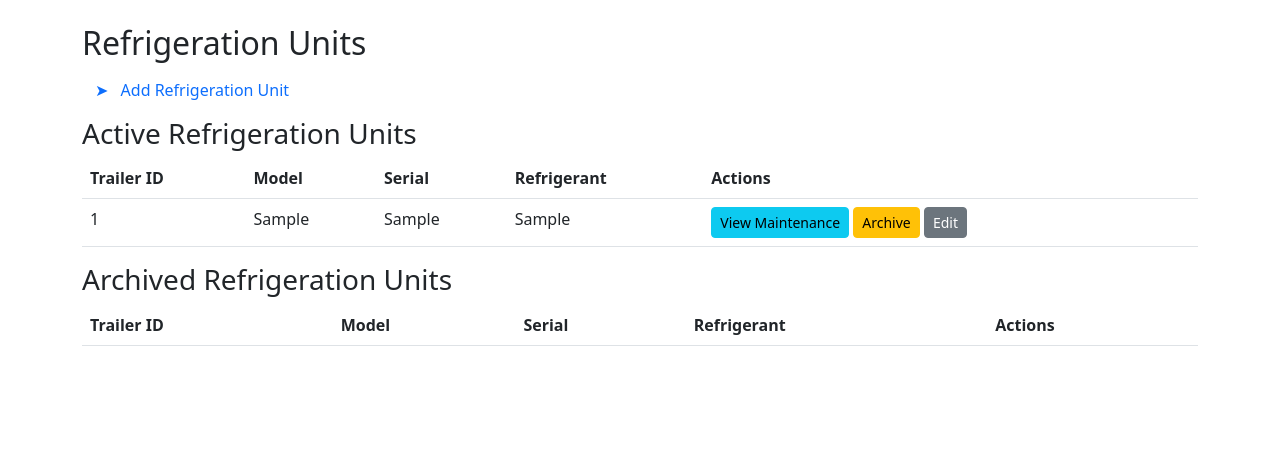
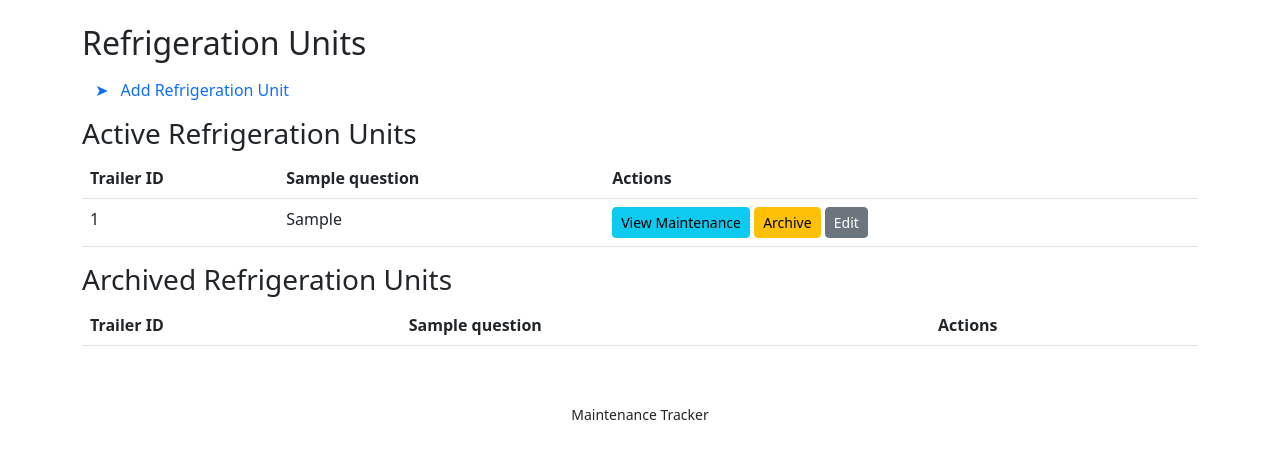
Before and after one commit to flintman/maintenance_tracker, a PHP site: page /refrigeration.php in a window 1280 px wide. Shown: the part 56-515 px from the top of the page. Run offline with PHP 8.4, Linux system fonts and the light colour scheme; a user stored in the database is signed in; tables that the repository leaves empty hold one stand-in row (values such as "Sample post"); lists and menus that the app fills with data are empty.

Commit message:
manager_refrigeration  setup and allow to by dynamic

```diff
--- a/src/maintenance/admin/index.php
+++ b/src/maintenance/admin/index.php
@@ -36,7 +36,7 @@ $stmt = $pdo->query('SELECT COUNT(*) FROM refrigeration');
 $unit_count = $stmt->fetchColumn();
 $stmt = $pdo->query('SELECT COUNT(*) FROM users');
 $user_count = $stmt->fetchColumn();
-$stmt = $pdo->query('SELECT m.*, COALESCE(r.model, t.trl_id) AS equipment FROM maintenance m LEFT JOIN refrigeration r ON m.refrigeration_id = r.id LEFT JOIN trailers t ON m.trl_id = t.id ORDER BY m.performed_at DESC LIMIT 5');
+$stmt = $pdo->query('SELECT m.*, COALESCE(t.trl_id) AS equipment FROM maintenance m LEFT JOIN refrigeration r ON m.refrigeration_id = r.id LEFT JOIN trailers t ON m.trl_id = t.id ORDER BY m.performed_at DESC LIMIT 5');
 $latest_maintenance = $stmt->fetchAll();
 ?>
 <div class="container mt-5">
--- a/src/maintenance/admin/templates/nav.php
+++ b/src/maintenance/admin/templates/nav.php
@@ -7,7 +7,7 @@
                     <a class="nav-link" href="manage_users.php">Manage Users</a>
                 </li>
                 <li class="nav-item">
-                    <a class="nav-link" href="">Manage Refrigeration</a>
+                    <a class="nav-link" href="manage_refrigeration.php">Manage Refrigeration</a>
                 </li>
                 <li class="nav-item">
                     <a class="nav-link" href="">Manage Trailers</a>
--- a/src/maintenance/index.php
+++ b/src/maintenance/index.php
@@ -9,7 +9,7 @@ if (isset($_SESSION['user_id'])) {
     $stmt = $pdo->query('SELECT COUNT(*) FROM refrigeration');
     $unit_count = $stmt->fetchColumn();
     // Latest maintenance tickets
-    $stmt = $pdo->query('SELECT m.*, COALESCE(r.model, t.trl_id) AS equipment FROM maintenance m LEFT JOIN refrigeration r ON m.refrigeration_id = r.id LEFT JOIN trailers t ON m.trl_id = t.id ORDER BY m.performed_at DESC LIMIT 5');
+    $stmt = $pdo->query('SELECT m.*, COALESCE(t.trl_id) AS equipment FROM maintenance m LEFT JOIN refrigeration r ON m.refrigeration_id = r.id LEFT JOIN trailers t ON m.trl_id = t.id ORDER BY m.performed_at DESC LIMIT 5');
     $latest_maintenance = $stmt->fetchAll();
     include 'templates/header.php';
 ?>
--- a/src/maintenance/refrigeration.php
+++ b/src/maintenance/refrigeration.php
@@ -1,108 +1,153 @@
 <?php
 require_once 'common.php';
-
-// Check if user is logged in
 if (!isset($_SESSION['user_id'])) {
     echo 'Access denied';
     exit;
 }
+include_once 'templates/header.php';
 
-if (($_SESSION['privilege'] ?? '') === 'admin') {
-    // Handle add/edit/archive
-    if ($_SERVER['REQUEST_METHOD'] === 'POST') {
-        if (isset($_POST['add'])) {
-            $trl_id = cleanInput($_POST['trl_id'], 'int');
-            $model = cleanInput($_POST['model']);
-            $serial = cleanInput($_POST['serial']);
-            $refrigerant = cleanInput($_POST['refrigerant']);
+// Fetch questions for dynamic fields
+$questions = $pdo->query('SELECT * FROM refrigeration_questions ORDER BY position ASC')->fetchAll();
 
-            $stmt = $pdo->prepare('INSERT INTO refrigeration (trl_id, model, serial, refrigerant) VALUES (?, ?, ?, ?)');
-            $stmt->execute([$trl_id, $model, $serial, $refrigerant]);
+// Handle add/edit refrigeration unit
+if ($_SERVER['REQUEST_METHOD'] === 'POST' && isset($_POST['mode'])) {
+    if ($_POST['mode'] === 'add') {
+        $stmt = $pdo->prepare('INSERT INTO refrigeration (trl_id, archived) VALUES (?, 0)');
+        $stmt->execute([cleanInput($_POST['trl_id'], 'int')]);
+        $refrigeration_id = $pdo->lastInsertId();
+        foreach ($questions as $q) {
+            if ($q['type'] === 'multi_choice') {
+                $value = isset($_POST['question_' . $q['id']]) ? implode(',', $_POST['question_' . $q['id']]) : '';
+            } else {
+                $value = $_POST['question_' . $q['id']] ?? '';
             }
-        if (isset($_POST['edit'])) {
+            $stmt = $pdo->prepare('INSERT INTO refrigeration_answers (refrigeration_id, question_id, value) VALUES (?, ?, ?)');
+            $stmt->execute([$refrigeration_id, $q['id'], $value]);
+        }
+    } elseif ($_POST['mode'] === 'edit') {
         $id = cleanInput($_POST['id'], 'int');
-            $trl_id = cleanInput($_POST['trl_id'], 'int');
-            $model = cleanInput($_POST['model']);
-            $serial = cleanInput($_POST['serial']);
-            $refrigerant = cleanInput($_POST['refrigerant']);
+        $stmt = $pdo->prepare('UPDATE refrigeration SET trl_id=? WHERE id=?');
+        $stmt->execute([cleanInput($_POST['trl_id'], 'int'), $id]);
+        foreach ($questions as $q) {
+            if ($q['type'] === 'multi_choice') {
+                $value = isset($_POST['question_' . $q['id']]) ? implode(',', $_POST['question_' . $q['id']]) : '';
+            } else {
+                $value = $_POST['question_' . $q['id']] ?? '';
+            }
+            $stmtCheck = $pdo->prepare('SELECT COUNT(*) FROM refrigeration_answers WHERE refrigeration_id=? AND question_id=?');
+            $stmtCheck->execute([$id, $q['id']]);
+            $exists = $stmtCheck->fetchColumn();
+            if ($exists) {
+                $stmt = $pdo->prepare('UPDATE refrigeration_answers SET value=? WHERE refrigeration_id=? AND question_id=?');
+                $stmt->execute([$value, $id, $q['id']]);
+            } else {
+                $stmt = $pdo->prepare('INSERT INTO refrigeration_answers (refrigeration_id, question_id, value) VALUES (?, ?, ?)');
+                $stmt->execute([$id, $q['id'], $value]);
+            }
+            $stmt = $pdo->prepare('UPDATE refrigeration_answers SET value=? WHERE refrigeration_id=? AND question_id=?');
+            $stmt->execute([$value, $id, $q['id']]);
+        }
+    }
+}
 
-            $stmt = $pdo->prepare('UPDATE refrigeration SET trl_id=?, model=?, serial=?, refrigerant=? WHERE id=?');
-            $stmt->execute([$trl_id, $model, $serial, $refrigerant, $id]);
-        }
-        if (isset($_POST['archive'])) {
+// Handle archive/unarchive
+if ($_SERVER['REQUEST_METHOD'] === 'POST' && isset($_POST['archive'])) {
     $id = cleanInput($_POST['id'], 'int');
     $stmt = $pdo->prepare('UPDATE refrigeration SET archived=1 WHERE id=?');
     $stmt->execute([$id]);
 }
-        if (isset($_POST['unarchive'])) {
+if ($_SERVER['REQUEST_METHOD'] === 'POST' && isset($_POST['unarchive'])) {
     $id = cleanInput($_POST['id'], 'int');
     $stmt = $pdo->prepare('UPDATE refrigeration SET archived=0 WHERE id=?');
     $stmt->execute([$id]);
 }
-    }
-}
-include_once 'templates/header.php';
-// Fetch refrigeration units
+
+// Fetch units and their answers
 $units = $pdo->query('SELECT * FROM refrigeration WHERE archived = 0')->fetchAll();
 $archived = $pdo->query('SELECT * FROM refrigeration WHERE archived = 1')->fetchAll();
+
+function getAnswers($pdo, $refrigeration_id) {
+    $stmt = $pdo->prepare('SELECT q.label, q.type, q.options, a.value FROM refrigeration_answers a JOIN refrigeration_questions q ON a.question_id = q.id WHERE a.refrigeration_id = ? ORDER BY q.position ASC');
+    $stmt->execute([$refrigeration_id]);
+    return $stmt->fetchAll();
+}
+
 // Fetch trailers for dropdown
-$trailers = $pdo->query('SELECT trl_id FROM trailers WHERE trl_id NOT IN (SELECT trl_id FROM refrigeration WHERE archived = 0)')->fetchAll();
+$trailers = $pdo->query('SELECT trl_id FROM trailers')->fetchAll();
 ?>
 
 <h2>Refrigeration Units</h2>
-<?php if (($_SESSION['privilege'] ?? '') === 'admin'): ?>
 <h3>
-    <button class="btn btn-link collapsed text-decoration-none" type="button" data-bs-toggle="collapse" data-bs-target="#addRefrigerationForm" aria-expanded="false" aria-controls="addRefrigerationForm" onclick="toggleArrow(this)">
-        <span class="me-2 arrow">➤</span> <span class="toggle-text">Add Refrigeration Unit</span>
+    <button class="btn btn-link text-decoration-none" type="button" id="toggleAddEditBtn">
+        <span class="me-2 arrow" id="addEditArrow">➤</span> <span class="toggle-text" id="addEditText">Add Refrigeration Unit</span>
     </button>
 </h3>
-<div class="collapse" id="addRefrigerationForm">
-    <form method="post">
-        <input type="hidden" name="add" value="1">
+<div id="addEditRefrigerationForm" style="display:none;">
+    <form method="post" id="addEditForm">
+        <input type="hidden" name="mode" id="addEditMode" value="add">
+        <input type="hidden" name="id" id="addEditId" value="">
         <div class="mb-3">
             <label class="form-label">Trailer ID</label>
-            <select name="trl_id" class="form-control" required>
+            <select name="trl_id" id="addEditTrlId" class="form-control" required>
                 <option value=""></option>
                 <?php foreach ($trailers as $trl): ?>
                     <option value="<?= $trl['trl_id'] ?>"><?= $trl['trl_id'] ?></option>
                 <?php endforeach; ?>
             </select>
         </div>
+        <?php foreach ($questions as $q): ?>
         <div class="mb-3">
-            <label class="form-label">Model</label>
-            <input type="text" name="model" class="form-control" required>
+            <label class="form-label"><?= htmlspecialchars($q['label']) ?></label>
+            <?php if ($q['type'] === 'multi_choice'): ?>
+                <select name="question_<?= $q['id'] ?>[]" id="addEditQ<?= $q['id'] ?>" class="form-control" multiple>
+                    <?php foreach (explode(',', $q['options']) as $opt): ?>
+                        <option value="<?= htmlspecialchars(trim($opt)) ?>"><?= htmlspecialchars(trim($opt)) ?></option>
+                    <?php endforeach; ?>
+                </select>
+            <?php elseif ($q['type'] === 'text'): ?>
+                <textarea name="question_<?= $q['id'] ?>" id="addEditQ<?= $q['id'] ?>" class="form-control"></textarea>
+            <?php elseif ($q['type'] === 'number'): ?>
+                <input type="number" name="question_<?= $q['id'] ?>" id="addEditQ<?= $q['id'] ?>" class="form-control">
+            <?php elseif ($q['type'] === 'date'): ?>
+                <input type="date" name="question_<?= $q['id'] ?>" id="addEditQ<?= $q['id'] ?>" class="form-control">
+            <?php else: ?>
+                <input type="text" name="question_<?= $q['id'] ?>" id="addEditQ<?= $q['id'] ?>" class="form-control">
+            <?php endif; ?>
         </div>
-        <div class="mb-3">
-            <label class="form-label">Serial</label>
-            <input type="text" name="serial" class="form-control" required>
-        </div>
-        <div class="mb-3">
-            <label class="form-label">Refrigerant</label>
-            <input type="text" name="refrigerant" class="form-control" required>
-        </div>
-        <button class="btn btn-success">Submit</button>
+        <?php endforeach; ?>
+        <button class="btn btn-success" id="addEditSubmitBtn">Submit</button>
+        <button type="button" class="btn btn-secondary" id="addEditCancelBtn">Cancel</button>
     </form>
 </div>
-<?php endif; ?>
+
 <h3>Active Refrigeration Units</h3>
 <div class="table-responsive">
     <table class="table">
         <thead>
             <tr>
                 <th>Trailer ID</th>
-                <th>Model</th>
-                <th>Serial</th>
-                <th>Refrigerant</th>
+                <?php foreach (array_slice($questions, 0, 3) as $q): ?>
+                    <th><?= htmlspecialchars($q['label']) ?></th>
+                <?php endforeach; ?>
                 <th>Actions</th>
             </tr>
         </thead>
         <tbody>
             <?php foreach ($units as $unit): ?>
+                <?php $answers = getAnswers($pdo, $unit['id']); ?>
                 <tr>
                     <td><?= htmlspecialchars($unit['trl_id']) ?></td>
-                    <td><?= htmlspecialchars($unit['model']) ?></td>
-                    <td><?= htmlspecialchars($unit['serial']) ?></td>
-                    <td><?= htmlspecialchars($unit['refrigerant']) ?></td>
+                    <?php foreach (array_slice($answers, 0, 3) as $a): ?>
+                        <td>
+                            <?php if ($a['type'] === 'multi_choice'): ?>
+                                <?php foreach (explode(',', $a['value']) as $val): ?>
+                                    <span class="badge bg-info text-dark"><?= htmlspecialchars(trim($val)) ?></span>
+                                <?php endforeach; ?>
+                            <?php else: ?>
+                                <?= htmlspecialchars($a['value']) ?>
+                            <?php endif; ?>
+                        </td>
+                    <?php endforeach; ?>
                     <td>
                         <a href="maintenance.php?refrigeration_id=<?= $unit['id'] ?>&type=refrigeration" class="btn btn-info btn-sm">View Maintenance</a>
                         <?php if (($_SESSION['privilege'] ?? '') === 'admin'): ?>
@@ -110,7 +155,7 @@ $trailers = $pdo->query('SELECT trl_id FROM trailers WHERE trl_id NOT IN (SELECT
                             <input type="hidden" name="id" value="<?= $unit['id'] ?>">
                             <button name="archive" class="btn btn-warning btn-sm">Archive</button>
                         </form>
-                        <button class="btn btn-secondary btn-sm" onclick="editUnit(<?= $unit['id'] ?>, '<?= htmlspecialchars($unit['trl_id']) ?>', '<?= htmlspecialchars($unit['model']) ?>', '<?= htmlspecialchars($unit['serial']) ?>', '<?= htmlspecialchars($unit['refrigerant']) ?>')">Edit</button>
+                        <button class="btn btn-secondary btn-sm" onclick="editUnit(<?= $unit['id'] ?>, <?= $unit['trl_id'] ?>)">Edit</button>
                         <?php endif; ?>
                     </td>
                 </tr>
@@ -118,18 +163,36 @@ $trailers = $pdo->query('SELECT trl_id FROM trailers WHERE trl_id NOT IN (SELECT
         </tbody>
     </table>
 </div>
+
 <?php if (($_SESSION['privilege'] ?? '') === 'admin'): ?>
 <h3>Archived Refrigeration Units</h3>
 <div class="table-responsive">
     <table class="table">
-        <thead><tr><th>Trailer ID</th><th>Model</th><th>Serial</th><th>Refrigerant</th><th>Actions</th></tr></thead>
+        <thead>
+            <tr>
+                <th>Trailer ID</th>
+                <?php foreach (array_slice($questions, 0, 3) as $q): ?>
+                    <th><?= htmlspecialchars($q['label']) ?></th>
+                <?php endforeach; ?>
+                <th>Actions</th>
+            </tr>
+        </thead>
         <tbody>
             <?php foreach ($archived as $unit): ?>
+                <?php $answers = getAnswers($pdo, $unit['id']); ?>
                 <tr>
                     <td><?= htmlspecialchars($unit['trl_id']) ?></td>
-                <td><?= htmlspecialchars($unit['model']) ?></td>
-                <td><?= htmlspecialchars($unit['serial']) ?></td>
-                <td><?= htmlspecialchars($unit['refrigerant']) ?></td>
+                    <?php foreach (array_slice($answers, 0, 3) as $a): ?>
+                        <td>
+                            <?php if ($a['type'] === 'multi_choice'): ?>
+                                <?php foreach (explode(',', $a['value']) as $val): ?>
+                                    <span class="badge bg-info text-dark"><?= htmlspecialchars(trim($val)) ?></span>
+                                <?php endforeach; ?>
+                            <?php else: ?>
+                                <?= htmlspecialchars($a['value']) ?>
+                            <?php endif; ?>
+                        </td>
+                    <?php endforeach; ?>
                     <td>
                         <form method="post" style="display:inline-block">
                             <input type="hidden" name="id" value="<?= $unit['id'] ?>">
@@ -142,57 +205,89 @@ $trailers = $pdo->query('SELECT trl_id FROM trailers WHERE trl_id NOT IN (SELECT
     </table>
 </div>
 
-<form id="editForm" method="post" style="display:none">
-    <input type="hidden" name="edit" value="1">
-    <input type="hidden" name="id" id="editId">
-    <div class="mb-3">
-        <label class="form-label">Trailer ID</label>
-        <select name="trl_id" id="editTrlId" class="form-control" required>
-            <option value=""></option>
-            <?php foreach ($trailers as $trl): ?>
-                <option value="<?= $trl['trl_id'] ?>"><?= $trl['trl_id'] ?></option>
+<script>
+let lastEditId = null;
+let addEditMode = 'add';
+document.getElementById('toggleAddEditBtn').addEventListener('click', function() {
+    const formDiv = document.getElementById('addEditRefrigerationForm');
+    const arrow = document.getElementById('addEditArrow');
+    if (formDiv.style.display === 'none') {
+        formDiv.style.display = 'block';
+        arrow.textContent = '▼';
+        document.getElementById('addEditText').textContent = addEditMode === 'edit' ? 'Edit Refrigeration Unit' : 'Add Refrigeration Unit';
+    } else {
+        formDiv.style.display = 'none';
+        arrow.textContent = '➤';
+    }
+});
+// Build a JS array of question info
+var questionInfo = [
+<?php foreach ($questions as $q): ?>
+    {id: <?= json_encode($q['id']) ?>, type: <?= json_encode($q['type']) ?>, label: <?= json_encode($q['label']) ?>},
 <?php endforeach; ?>
-        </select>
-    </div>
-    <div class="mb-3">
-        <label class="form-label">Model</label>
-        <input type="text" name="model" id="editModel" class="form-control" required>
-    </div>
-    <div class="mb-3">
-        <label class="form-label">Serial</label>
-        <input type="text" name="serial" id="editSerial" class="form-control" required>
-    </div>
-    <div class="mb-3">
-        <label class="form-label">Refrigerant</label>
-        <input type="text" name="refrigerant" id="editRefrigerant" class="form-control" required>
-    </div>
-    <button type="submit" class="btn btn-primary">Save</button>
-    <button type="button" class="btn btn-secondary" onclick="document.getElementById('editForm').style.display='none'">Cancel</button>
-</form>
+];
 
-<script>
-function editUnit(id, trlId, model, serial, refrigerant) {
-    document.getElementById('editId').value = id;
-    document.getElementById('editTrlId').value = trlId;
-    document.getElementById('editModel').value = model;
-    document.getElementById('editSerial').value = serial;
-    document.getElementById('editRefrigerant').value = refrigerant;
-    document.getElementById('editForm').style.display = 'block';
+document.getElementById('addEditCancelBtn').addEventListener('click', function() {
+    document.getElementById('addEditRefrigerationForm').style.display = 'none';
+    document.getElementById('addEditArrow').textContent = '➤';
+    addEditMode = 'add';
+    document.getElementById('addEditMode').value = 'add';
+    document.getElementById('addEditId').value = '';
+    document.getElementById('addEditText').textContent = 'Add Refrigeration Unit';
+    // Clear form fields
+    document.getElementById('addEditTrlId').value = '';
+    // Dynamically clear all question fields
+    questionInfo.forEach(function(q) {
+        var el = document.getElementById('addEditQ' + q.id);
+        if (el) {
+            if (q.type === 'multi_choice') {
+                for (var i = 0; i < el.options.length; i++) {
+                    el.options[i].selected = false;
+                }
+            } else {
+                el.value = '';
+            }
+        }
+    });
+});
+function editUnit(id, trlId) {
+    // Show the add/edit form in edit mode
+    const formDiv = document.getElementById('addEditRefrigerationForm');
+    const arrow = document.getElementById('addEditArrow');
+    addEditMode = 'edit';
+    document.getElementById('addEditMode').value = 'edit';
+    document.getElementById('addEditId').value = id;
+    document.getElementById('addEditText').textContent = 'Edit Refrigeration Unit';
+    document.getElementById('addEditTrlId').value = trlId;
+    // Find the unit and its answers in JS
+    var units = <?php echo json_encode($units); ?>;
+    var answersMap = {};
+    <?php foreach ($units as $unit): ?>
+        answersMap[<?= $unit['id'] ?>] = {};
+        <?php $ans = getAnswers($pdo, $unit['id']); ?>
+        <?php foreach ($ans as $a): ?>
+            answersMap[<?= $unit['id'] ?>][<?= json_encode($a['label']) ?>] = <?= json_encode($a['value']) ?>;
+        <?php endforeach; ?>
+    <?php endforeach; ?>
+    // Dynamically populate all question fields
+    questionInfo.forEach(function(q) {
+        var val = answersMap[id][q.label] || '';
+        var el = document.getElementById('addEditQ' + q.id);
+        if (el) {
+            if (q.type === 'multi_choice') {
+                var opts = val.split(',');
+                for (var i = 0; i < el.options.length; i++) {
+                    el.options[i].selected = opts.includes(el.options[i].value);
+                }
+            } else {
+                el.value = val;
+            }
+        }
+    });
+    formDiv.style.display = 'block';
+    arrow.textContent = '▼';
     window.scrollTo(0,document.body.scrollHeight);
 }
-
-function toggleArrow(button) {
-    const arrow = button.querySelector('.arrow');
-    arrow.textContent = button.getAttribute('aria-expanded') === 'true' ? '▼' : '➤';
-}
-
-// Initialize arrow direction and theme-specific styles on page load
-document.addEventListener('DOMContentLoaded', () => {
-    document.querySelectorAll('[data-bs-toggle="collapse"]').forEach(button => {
-        const arrow = button.querySelector('.arrow');
-        arrow.textContent = button.getAttribute('aria-expanded') === 'true' ? '▼' : '➤';
-        button.classList.add('text-' + document.documentElement.getAttribute('data-bs-theme'));
-    });
-});
 </script>
 <?php endif; ?>
+<?php include 'templates/footer.php'; ?>
```
Also changed, not shown: db_init/schema.sql (+17 -3 lines), src/maintenance/admin/manage_refrigeration.php (added, +125 -0 lines). Lines whose indentation alone changed are shown as unchanged.
